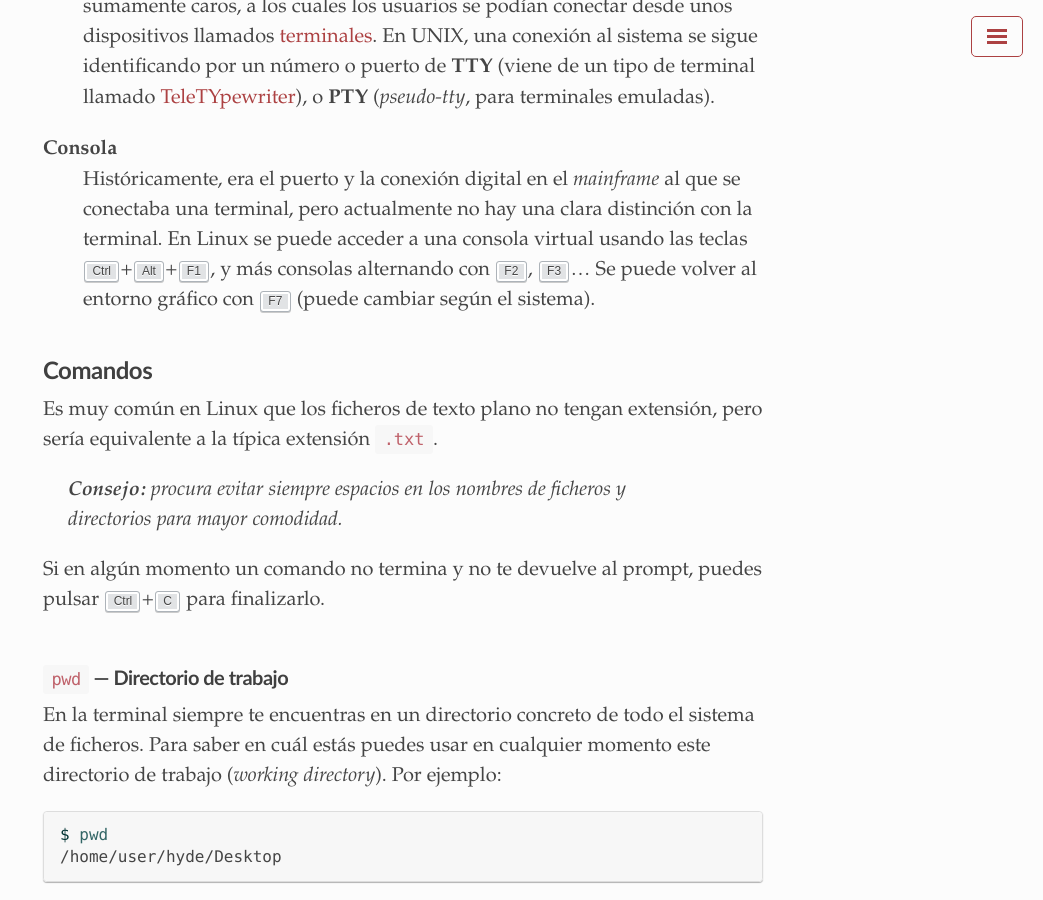
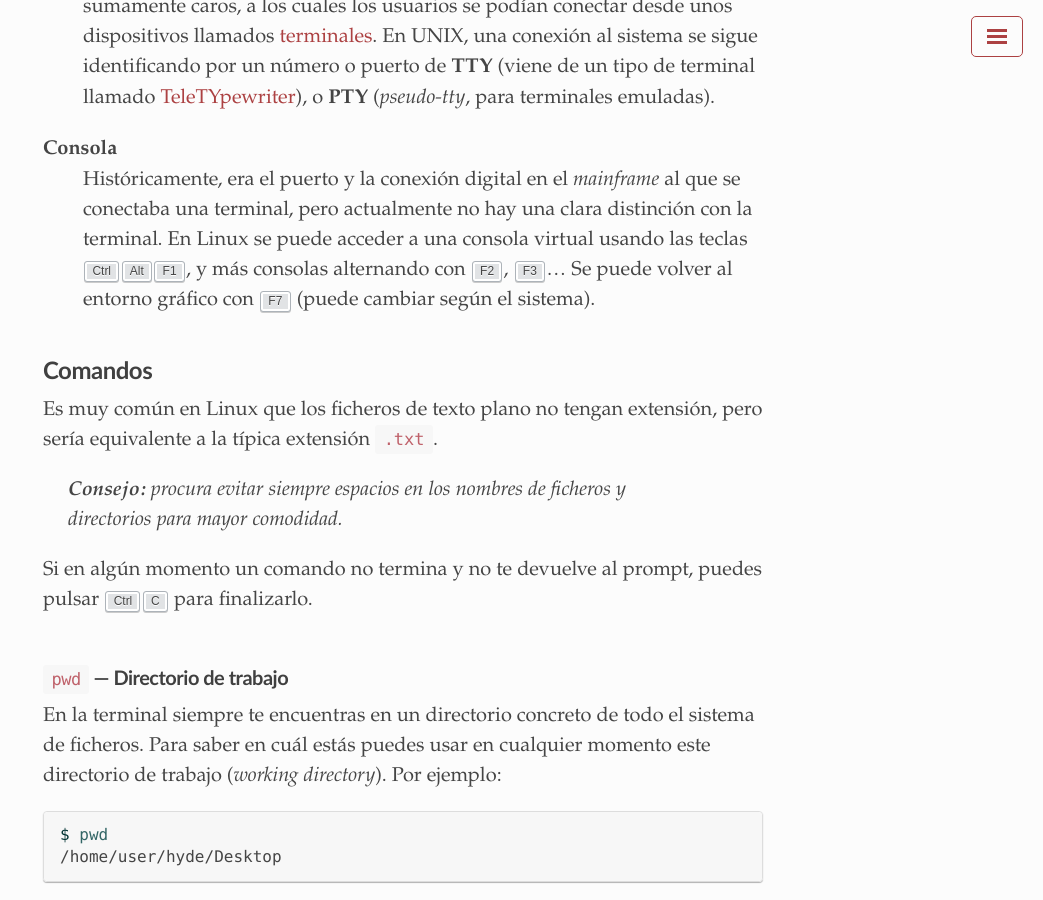
Before and after one commit to santi-gf/santi-gf.github.io, a Jekyll site: the page built from terminal-linux.md, in a window 1280 px wide and 900 px high, scrolled down 1706 px. Shown: the whole window, without its empty margins (237-1280 px from the left). Built offline with Jekyll 4.4.1, drawn with Linux system fonts in a browser that asks for light colours; a style sheet for code colours, icons or effects is not loaded.

```diff
--- a/terminal-linux.md
+++ b/terminal-linux.md
@@ -50,7 +50,7 @@ El nombre viene de la utilización de ordenadores de tipo *mainframe*, sumamente
 **Consola**
 
 : Históricamente, era el puerto y la conexión digital en el *mainframe* al que se conectaba una terminal, pero actualmente no hay una clara distinción con la terminal.
-En Linux se puede acceder a una consola virtual usando las teclas <kbd>Ctrl</kbd>+<kbd>Alt</kbd>+<kbd>F1</kbd>, y más consolas alternando con <kbd>F2</kbd>, <kbd>F3</kbd>... Se puede volver al entorno gráfico con <kbd>F7</kbd> (puede cambiar según el sistema).
+En Linux se puede acceder a una consola virtual usando las teclas <kbd>Ctrl</kbd><kbd>Alt</kbd><kbd>F1</kbd>, y más consolas alternando con <kbd>F2</kbd>, <kbd>F3</kbd>... Se puede volver al entorno gráfico con <kbd>F7</kbd> (puede cambiar según el sistema).
 
 
 <!-- https://unix.stackexchange.com/a/4132 -->
@@ -63,7 +63,7 @@ Es muy común en Linux que los ficheros de texto plano no tengan extensión, per
 
 > **Consejo:** procura evitar siempre espacios en los nombres de ficheros y directorios para mayor comodidad.
 
-Si en algún momento un comando no termina y no te devuelve al prompt, puedes pulsar <kbd>Ctrl</kbd>+<kbd>C</kbd> para finalizarlo.
+Si en algún momento un comando no termina y no te devuelve al prompt, puedes pulsar <kbd>Ctrl</kbd><kbd>C</kbd> para finalizarlo.
 
 ### `pwd` --- Directorio de trabajo
 
```
